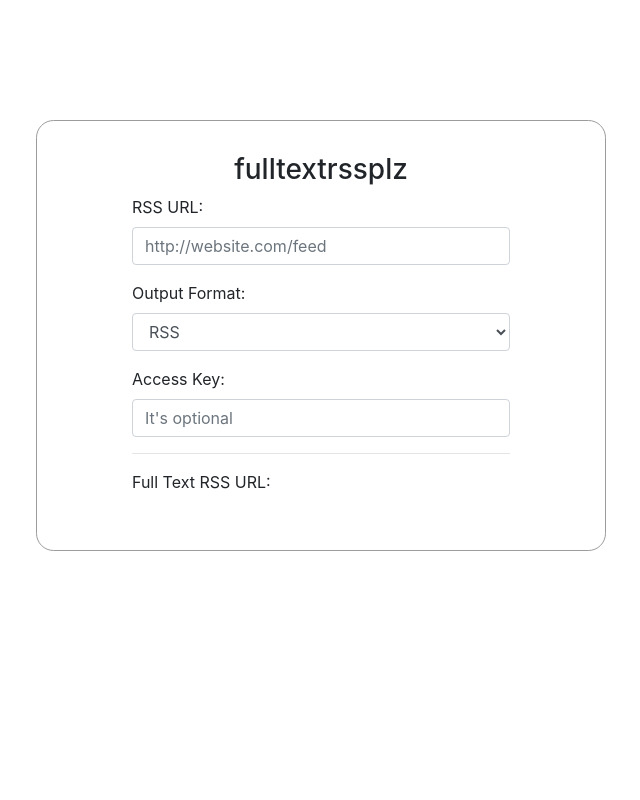
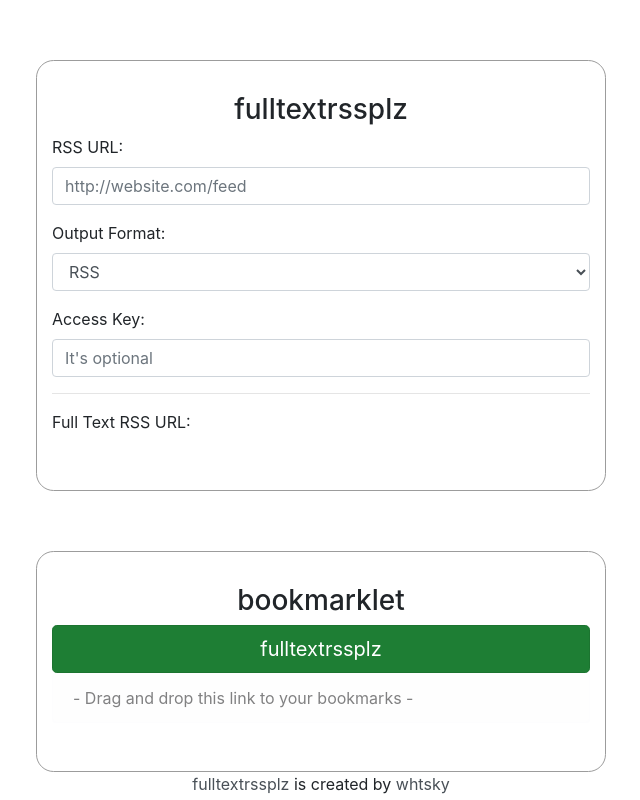
Before and after one commit to whtsky/fulltextrssplz, a website with bundled scripts: page public/index.html in a window 1280 px wide. Shown: the whole page, without its empty margins (319-959 px from the left). Built offline with nearby package versions, Linux system fonts and the light colour scheme; files whose address does not match are found by name.

Commit message:
feat: add bookmarklet

```diff
--- a/public/index.html
+++ b/public/index.html
@@ -13,8 +13,11 @@
         height: 100vh;
         background-color: #eaeaea;
       }
-      #main {
-        margin-top: 120px;
+      .main-wrapper {
+        min-height: calc(100vh - 100px);
+      }
+      .main {
+        margin-top: 60px;
         border: 1px solid #9c9c9c;
         border-radius: 1.1rem;
         background-color: #fff;
@@ -24,15 +27,18 @@
         display: block;
         word-break: break-all;
       }
+      .footer a {
+        color: #495057;
+      }
     </style>
 
     <title>fulltextrssplz</title>
   </head>
   <body>
     <div class="container">
-      <div class="row justify-content-center align-items-center">
-        <div id="main" class="col-md-6">
-          <div class="col-md-12">
+      <div class="main-wrapper">
+        <div class="row justify-content-center align-items-center">
+          <div class="col-md-6 main">
             <h3 class="text-center">fulltextrssplz</h3>
             <div class="form-group">
               <label for="url">RSS URL:</label>
@@ -63,8 +69,24 @@
             </div>
           </div>
         </div>
+        <div class="row justify-content-center align-items-center">
+          <div class="col-md-6 main">
+            <h3 class="text-center">bookmarklet</h3>
+            <a href="" class="btn btn-success active btn-lg btn-block" id="bookmarklet">
+              fulltextrssplz
+            </a>
+            <div class="alert alert-light">
+              - Drag and drop this link to your bookmarks -
+            </div>
+          </div>
+        </div>
       </div>
-      <div id="output"></div>
+      <div class="row justify-content-center align-items-center footer">
+        <div class="col-md-6 text-center">
+          <a href="https://github.com/whtsky/fulltextrssplz">fulltextrssplz</a> is created by
+          <a href="https://github.com/whtsky/">whtsky</a>
+        </div>
+      </div>
     </div>
     <script src="frontend.js"></script>
   </body>
--- a/src/frontend.ts
+++ b/src/frontend.ts
@@ -24,3 +24,18 @@ function updateUrl() {
   urlOutput.innerText = targetUrl
   urlOutput.href = targetUrl
 }
+
+// get feedUrl from query string
+const urlParams = new URLSearchParams(window.location.search)
+const feedUrl = urlParams.get('feed')
+if (feedUrl) {
+  urlInput.value = feedUrl
+}
+
+// update bookmarklet href
+const bookmarkletButton = document.getElementById('bookmarklet') as HTMLAnchorElement
+let baseUrl = window.location.href.split('?')[0]
+if (!baseUrl.endsWith('/')) {
+  baseUrl += '/'
+}
+bookmarkletButton.href = `javascript:location.href='${baseUrl}?feed='+encodeURIComponent(window.location.href);`
```
